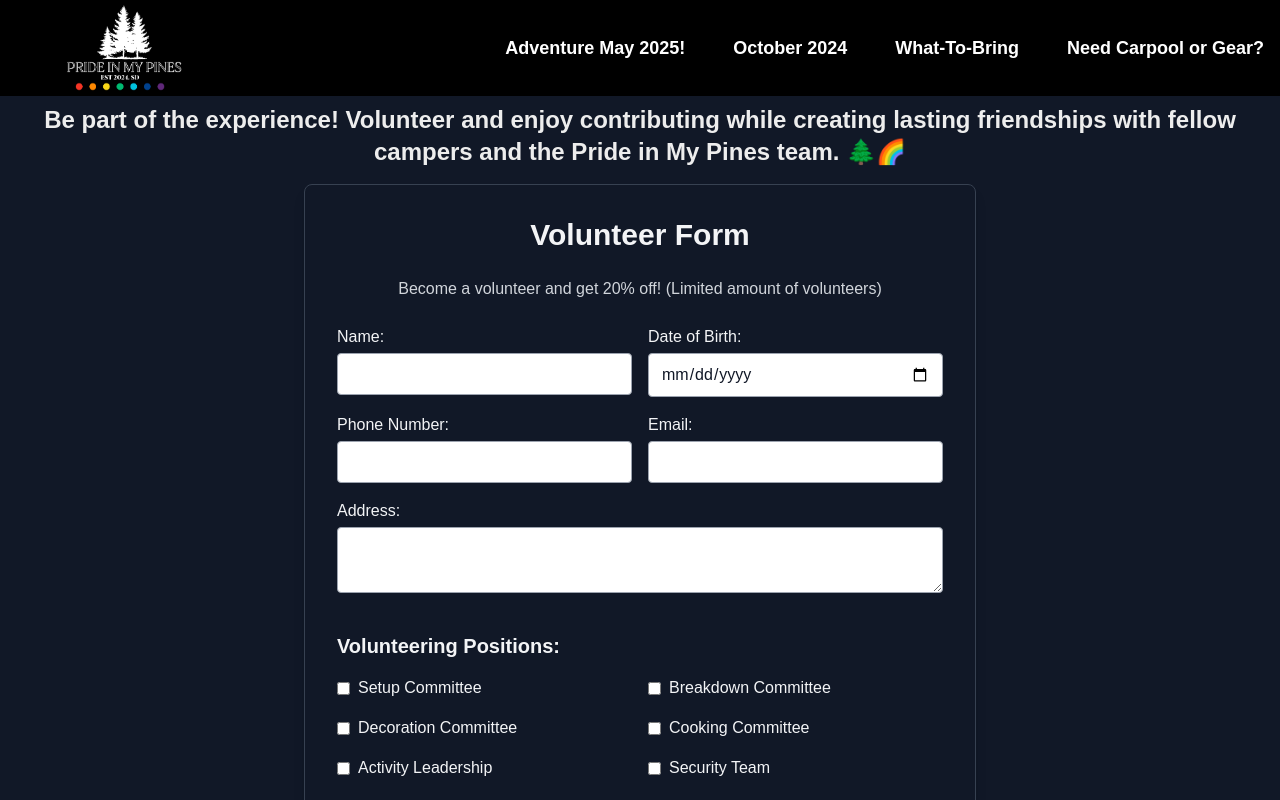
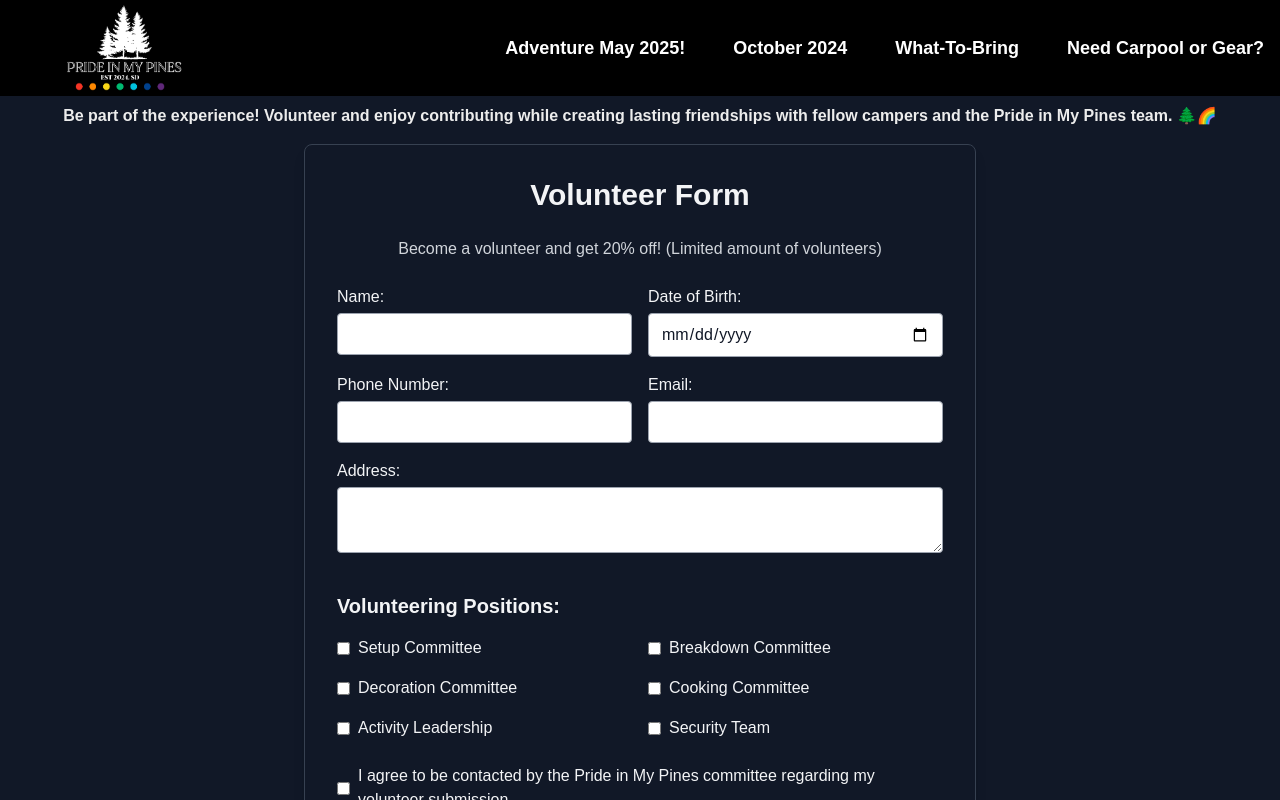
Before and after one commit to lexfm/pride-in-my-pines, a Next.js app: page /volunteer in a window 1280 px wide. Shown: the top 800 px of the page. Built offline with nearby package versions, Linux system fonts and the light colour scheme.

Commit message:
fix: corrected typing and volunteer anchor text size

```diff
--- a/components/volunteerForm.tsx
+++ b/components/volunteerForm.tsx
@@ -7,6 +7,7 @@ interface FormData {
     email: string;
     address: string;
     positions: string[];
+    website?: string; // Honeypot field
     consent: boolean;
 }
 
@@ -79,7 +80,7 @@ const VolunteerForm: React.FC = () => {
         e.preventDefault();
         if (!validateForm()) return;
 
-        if ((formData as any).website) {
+        if ((formData as FormData).website) {
             // If bot filled the honeypot field, silently stop processing.
             return;
         }
--- a/pages/volunteer/index.tsx
+++ b/pages/volunteer/index.tsx
@@ -4,7 +4,7 @@ import VolunteerForm from '@/components/volunteerForm';
 export default function Volunteer() {
     return (
         <main className="volunteer-section flex flex-col gap-4 row-start-2 items-center items-start">
-            <h3 className="text-2xl font-extrabold dark:text-white text-center">
+            <h3 className="text-1xl font-extrabold dark:text-white text-center">
                 Be part of the experience! Volunteer and enjoy contributing while creating lasting friendships with fellow campers and the Pride in My Pines team. 🌲🌈
             </h3>
             <VolunteerForm />
```
